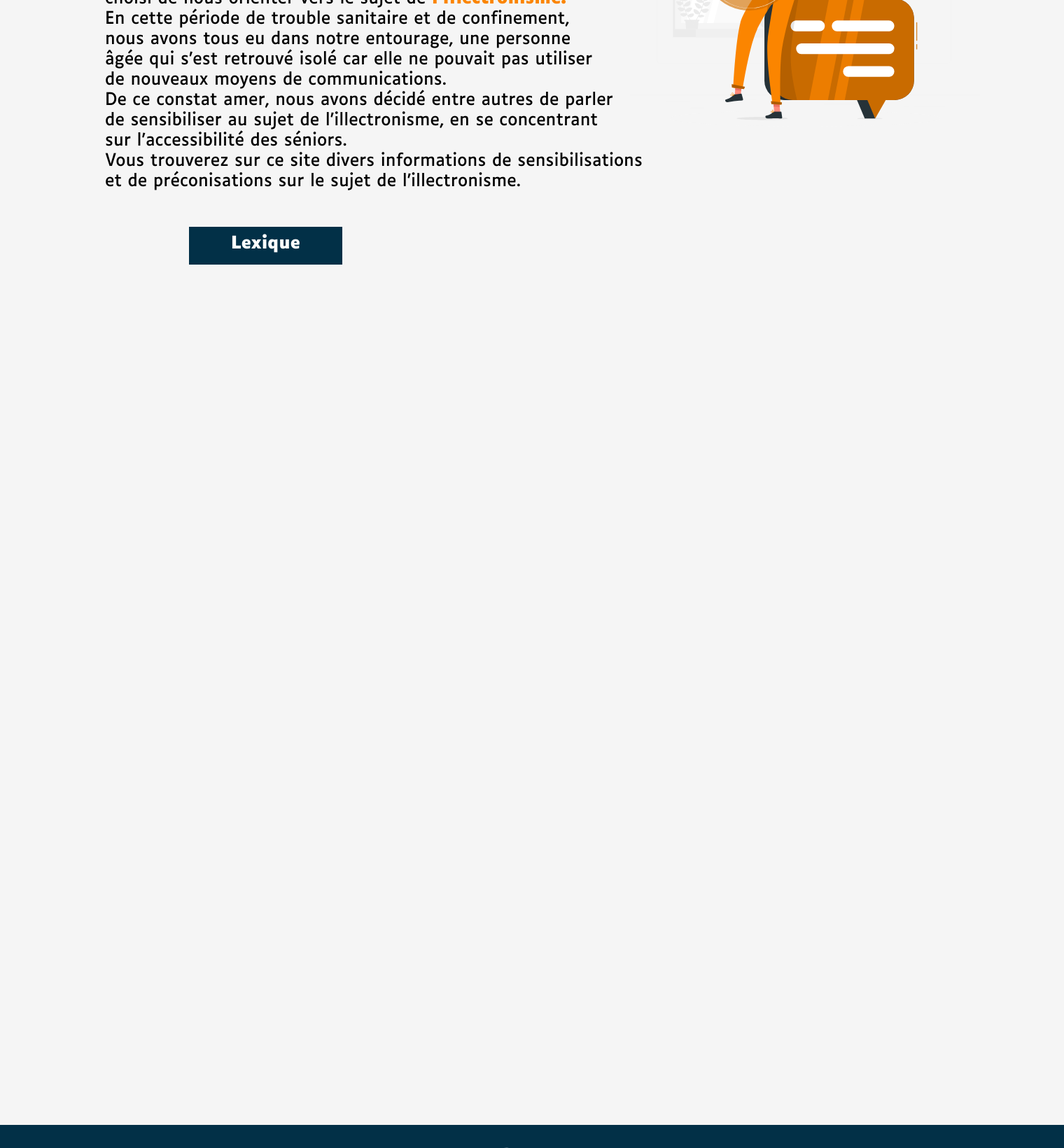
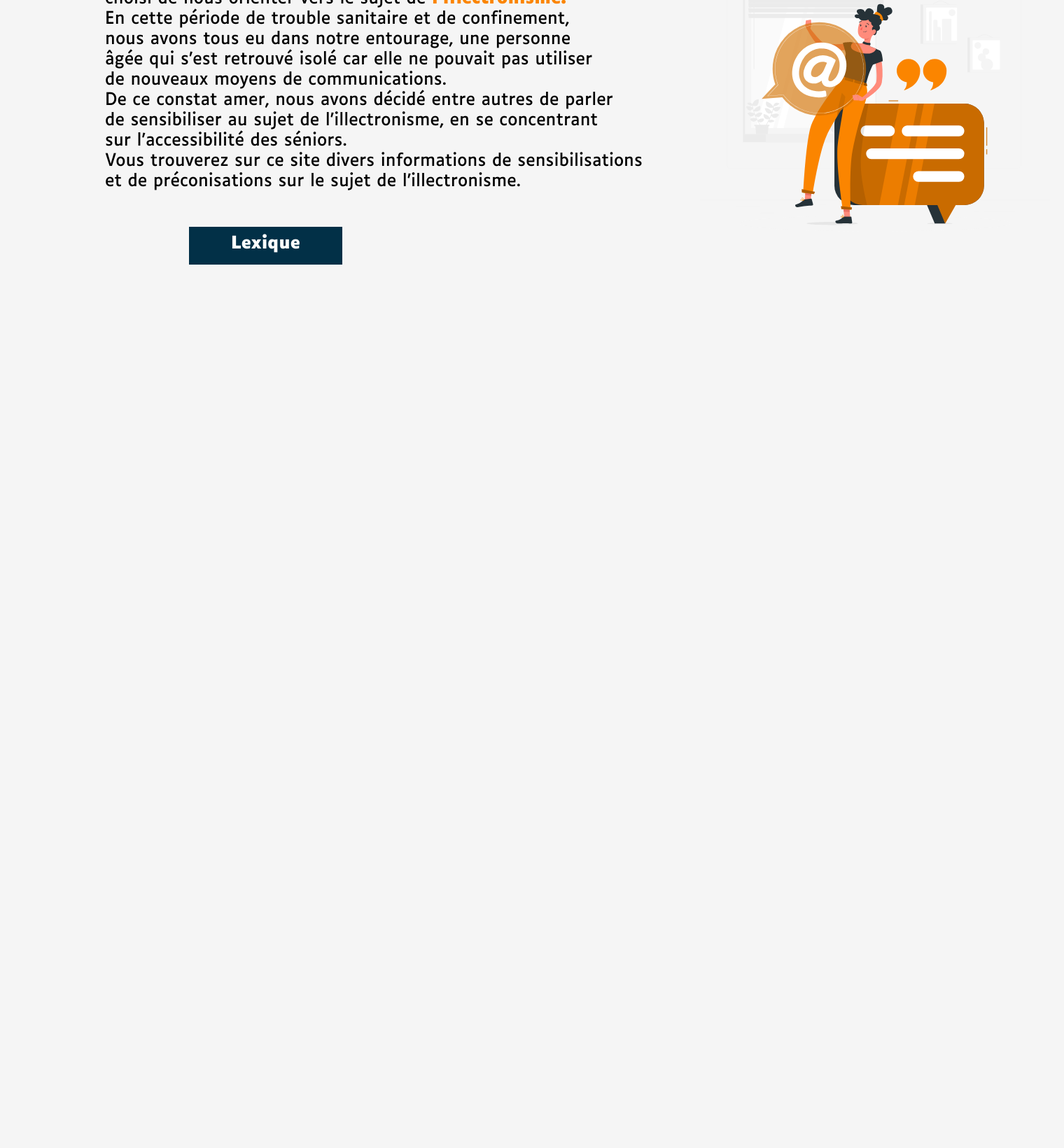
Before and after one commit to Fire-Owl/fil-d-ariane, a PHP site: page /pages/landing-page.php in a window 1520 px wide. Shown: the part 1360-3000 px from the top of the page at 70% size. Run offline with PHP 8.4, Linux system fonts and the light colour scheme.

Commit message:
update 16h27

```diff
--- a/assets/styles/landing-page.css
+++ b/assets/styles/landing-page.css
@@ -89,8 +89,21 @@
     bottom: 725px;
   }
 
-  .container_images-informations{
-    position: relative;
-    bottom: 900px;
+ .container_images-lexique{
+  padding-left: 1000px;
+ margin-bottom: 100px;
+ }
+
+ #world{
+  width: 500px;
+  position: relative;
+  bottom: 450px;
+ }
+
+ #mention{
+  width: 500px;
+  position: relative;
+  bottom: 1200px;
+ }
   /* MEDIA QUERIES POUR LANDING PAGE*/
   /*# sourceMappingURL=style.css.map */
--- a/pages/landing-page.php
+++ b/pages/landing-page.php
@@ -16,8 +16,8 @@
     <div class="container__informations">
         <p class="bonjour">Bonjour chers voyageurs du web, bienvenue au bout du <span class="fil">« Fil <br> d’Ariane ».<br></span></p>
 
-       <p class="stagiaires"> Nous sommes une équipe de 4, stagiaires<br> à l’Access Code School de Dijon, notre<br> projet à pour but de sensibiliser les<br> développeurs, les intégrateurs web et le<br> public à <span class="access">l’accessibilité numérique.</span></p>
-       <a href="../pages/"><button class="bouton" type="button"> Informations</button></a>
+        <p class="stagiaires"> Nous sommes une équipe de 4, stagiaires<br> à l’Access Code School de Dijon, notre<br> projet à pour but de sensibiliser les<br> développeurs, les intégrateurs web et le<br> public à <span class="access">l’accessibilité numérique.</span></p>
+        <a href="../pages/"><button class="bouton" type="button"> Informations</button></a>
     </div> <!-- ferme container informations -->
 
     <div class="container_images-informations">
@@ -27,7 +27,7 @@
 
 
 <div class="image-preconisations">
-        <img src="../assets/images/Online world-rafiki.svg" alt="search engines rafiki.svg" id="engines">
+        <img src="../assets/images/Online world-rafiki.svg" alt="Online world-rafiki.svg" id="world">
 </div><!--ferme div image-->
 
 <div class="texte-preconisations">
@@ -43,7 +43,8 @@
 
 <div class="container">
     <div class="container__lexique">
-        <p class="texte-lexique"> Nous nous sommes penchés sur cette problématique et<br> choisi de nous orienter vers le sujet de <span class="illectronisme">l’illectronisme.</span><br>
+        <p class="texte-lexique"> Nous nous sommes penchés sur cette problématique et<br> choisi de nous orienter vers le sujet de <span class="illectronisme">l’illectronisme.<br></span>
+
          En cette période de trouble sanitaire et de confinement,<br> nous avons tous eu dans notre entourage, une personne<br> âgée qui s’est retrouvé isolé car elle ne pouvait pas utiliser<br> de nouveaux moyens de communications.<br>
          De ce constat amer, nous avons décidé entre autres de parler<br> de sensibiliser au sujet de l’illectronisme, en se concentrant<br> sur l’accessibilité des séniors.<br>
         Vous trouverez sur ce site divers informations de sensibilisations<br> et de préconisations sur le sujet de l’illectronisme.
@@ -52,8 +53,8 @@
 
     </div> <!-- ferme container informations -->
 
-    <div class="container_images-informations">
-        <img src="../assets/images/Mention-rafiki.svg" alt="search engines rafiki.svg" id="engines">
+    <div class="container_images-lexique">
+        <img src="../assets/images/Mention-rafiki.svg" alt="Mention-rafiki.svg" id="mention">
     </div> <!-- ferme container__images-informations-->
 </div> <!-- ferme container -->
 
```
